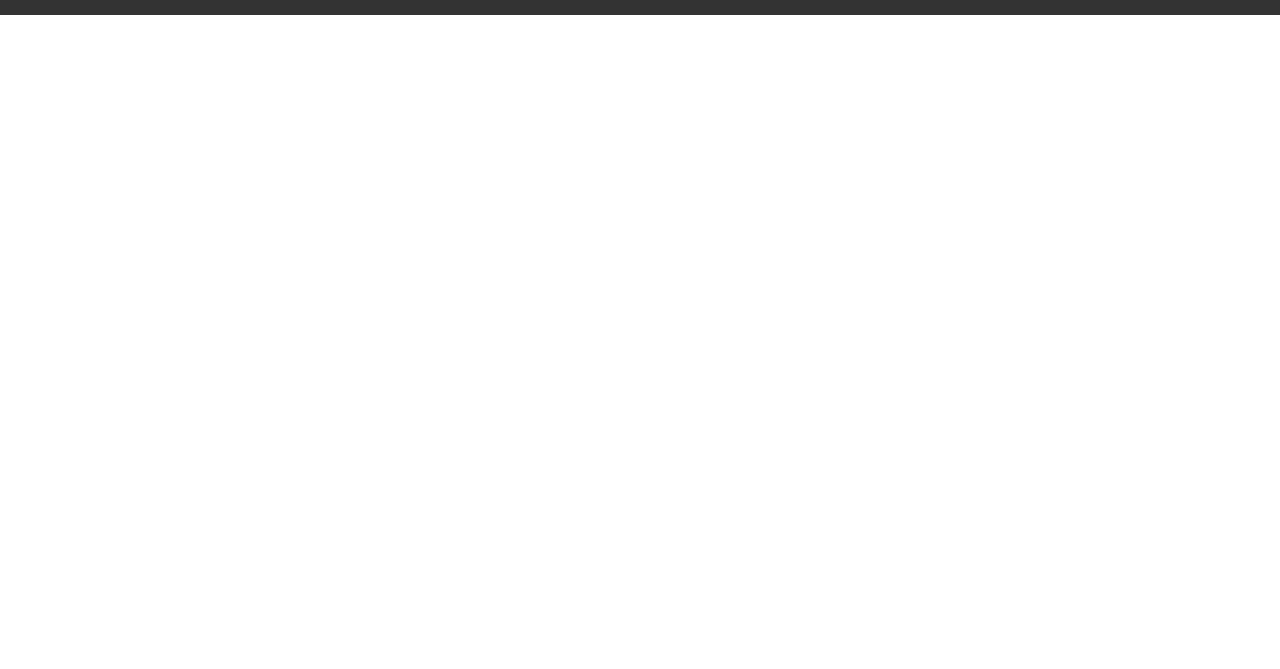
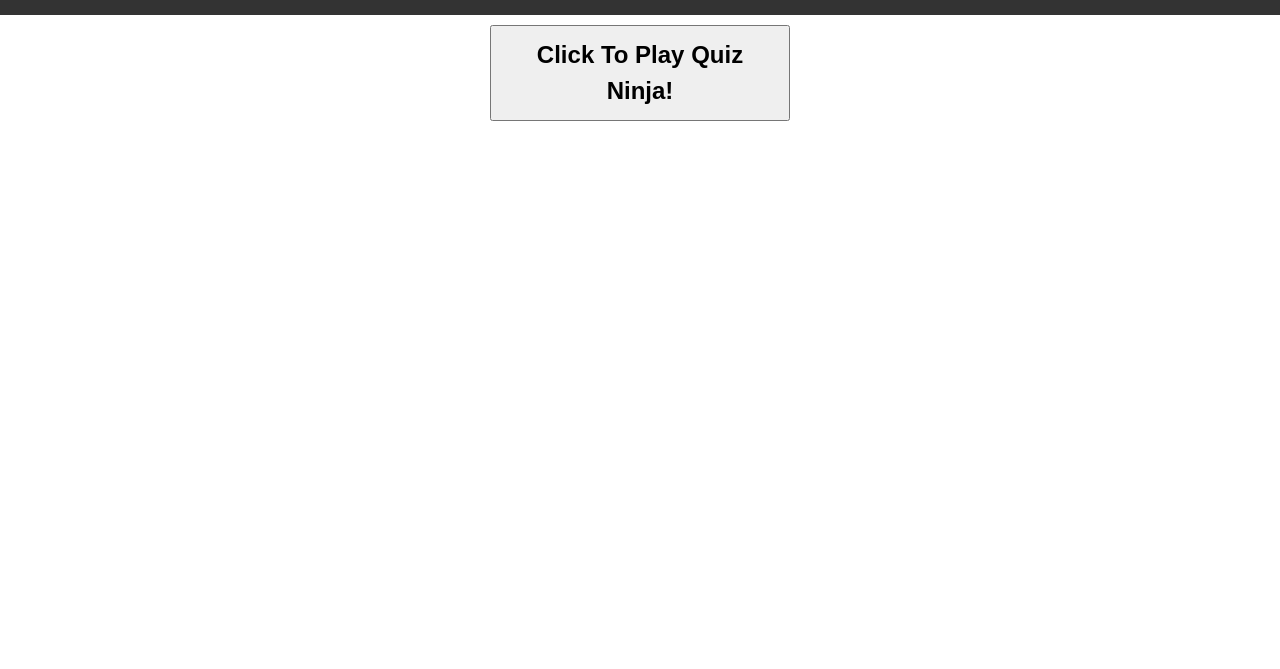
Before and after one commit to FranciscoRD/JS-Ninja, a plain HTML site: page index.html in a window 1280 px wide. Shown: the part 131-800 px from the top of the page. Drawn offline with Linux system fonts and the light colour scheme.

Commit message:
Final del Capitulo 7

```diff
--- a/css/styles.css
+++ b/css/styles.css
@@ -31,3 +31,10 @@ section p{
     border: #900 2px solid;
     color: #600;
 }
+#start{
+    font: bold 24px/150% Arial, Helvetica, sans-serif;
+    display: block;
+    width: 300px;
+    padding: 10px;
+    margin: 10px auto;
+}
--- a/index.html
+++ b/index.html
@@ -15,17 +15,7 @@
         </header>
         <section id="question"></section>
         <section id="feedback"></section>
-        <!-- <script src="js/scripts.js"></script> -->
-
-        <!--
-        <header>
-            <h1 id="title">Triathlon</h1>
-        </header>
-        <section id="sports">
-            <p class="swim">Swim</p>
-            <p id="bike">Bike</p>
-            <p>Run</p>
-        </section>
-        -->
+        <button id="start">Click To Play Quiz Ninja!</button>
+        <script src="js/scripts.js"></script>
     </body>
 </html>
--- a/js/scripts.js
+++ b/js/scripts.js
@@ -22,6 +22,7 @@ var quiz = {
 var $question = document.getElementById('question');
 var $score = document.getElementById('score');
 var $feedback = document.getElementById('feedback');
+var $start = document.getElementById("start");
 
 /// view functions
 function update(element,content,klass){
@@ -32,8 +33,8 @@ function update(element,content,klass){
         p.className = klass;
     }
 }
-
-play(quiz);
+//  Button Start Event Listeners
+$start.addEventListener("click",function(){play(quiz)},false);
 
 function play(quiz){
     var score = 0; // initialize score
```
